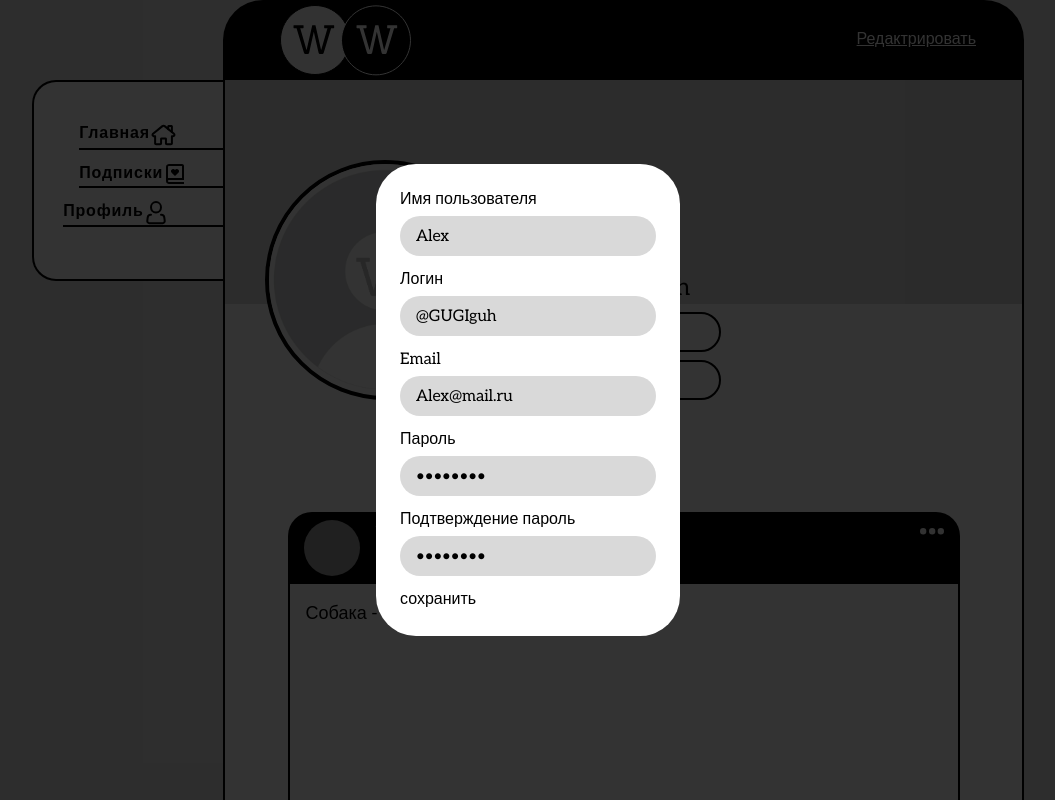
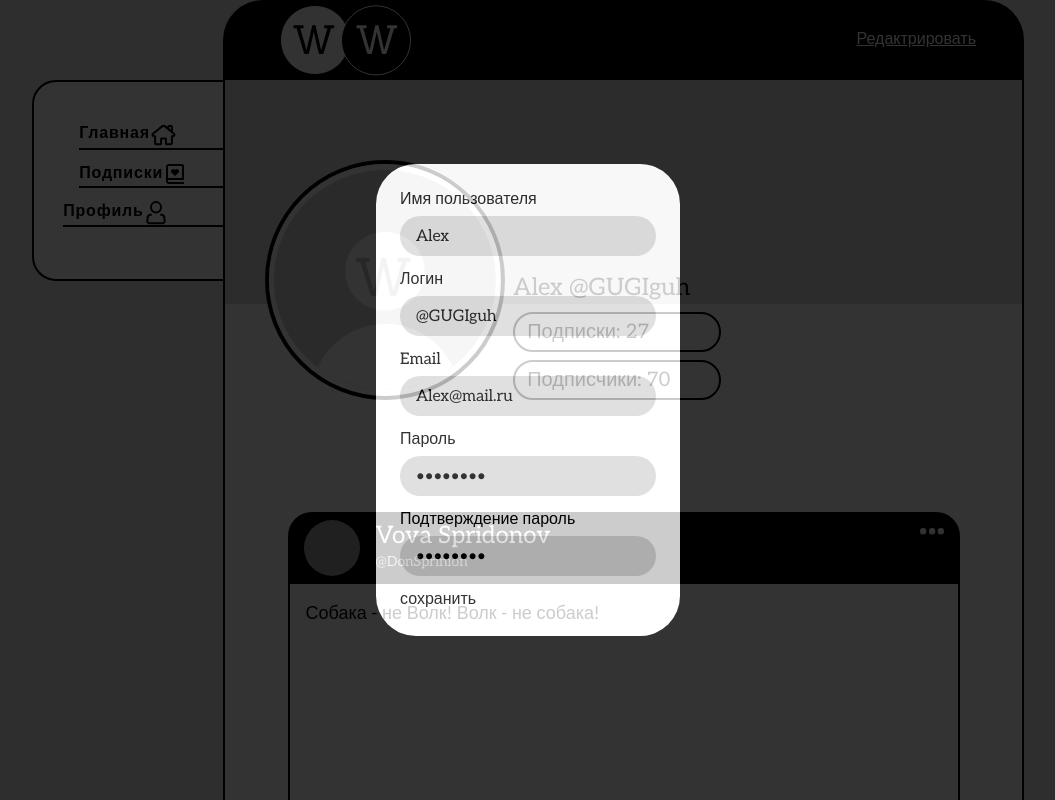
Before and after one commit to nxtDandelion/social-network-W, a React app in the folder Frontend/: page /profile in a window 1280 px wide. Both pictures are taken after a click on the button "Редактрировать". Shown: the top 800 px of the page, without its empty margins (112-1167 px from the left). Built offline with nearby package versions, Linux system fonts and the light colour scheme; grey boxes are pictures that could not be loaded; the HTML template or start-up script is replaced by a standard one; a web font is replaced by a local one.

Commit message:
layout profilePage and editWindow

```diff
--- a/Frontend/src/pages/ProfilePage.jsx
+++ b/Frontend/src/pages/ProfilePage.jsx
@@ -29,6 +29,15 @@ export default function profilePage({avatar,subscribes,followers,cureLogin,cureP
         console.log('форма отправилась');
     }
 
+    /**
+     * @param {React.ChangeEvent<HTMLInputElement>} e
+     */
+    const changeFunction = (e) => {
+        setUserLogin(e.target.value);
+
+
+    };
+
     return(
         <div className="flex flex-col">
             <div className="flex  justify-between items-center px-12 gap-8 w-full h-20 bg-black rounded-t-[40px]">
@@ -57,11 +66,11 @@ export default function profilePage({avatar,subscribes,followers,cureLogin,cureP
 
 
             {showEdit &&
-                <div className="fixed inset-0 flex justify-center items-center bg-black bg-opacity-80">
+                <div className="fixed inset-0 flex justify-center items-center bg-black opacity-80">
 
                     <form onSubmit={handleSubmit} className="   bg-white  w-fit h-fit p-6 rounded-[40px]">
-                        <FormInput  value={userName}  formType="text" labelText="Имя пользователя" formValue={userName} onChange={(e)=>setUserName(e.target.value)} />
-                        <FormInput  value={userLogin}  formType="text" labelText="Логин" formValue={userLogin} onChange={(e)=>setUserLogin(e.target.value)} />
+                        <FormInput  value={userName}  formType="text" labelText="Имя пользователя" formValue={userName}  onChange={(e)=>setUserName(e.target.value)}  />
+                        <FormInput  value={userLogin}  formType="text" labelText="Логин" formValue={userLogin} onChange={(e)=> setUserLogin(e.target.value)} />
                         <FormInput  value={userMail}   formType="mail" labelText="Email" formValue={userMail} onChange={(e)=>setUserMail(e.target.value)} />
                         <FormInput  value={userPassword}   formType="password" labelText="Пароль" formValue={userPassword} onChange={(e)=>setUserPassword(e.target.value)} />
                         <FormInput  value={userPassword}   formType="password" labelText="Подтверждение пароль" formValue={userPasswordConfirm} onChange={(e)=>setPasswordConfirm(e.target.value)} />
```
